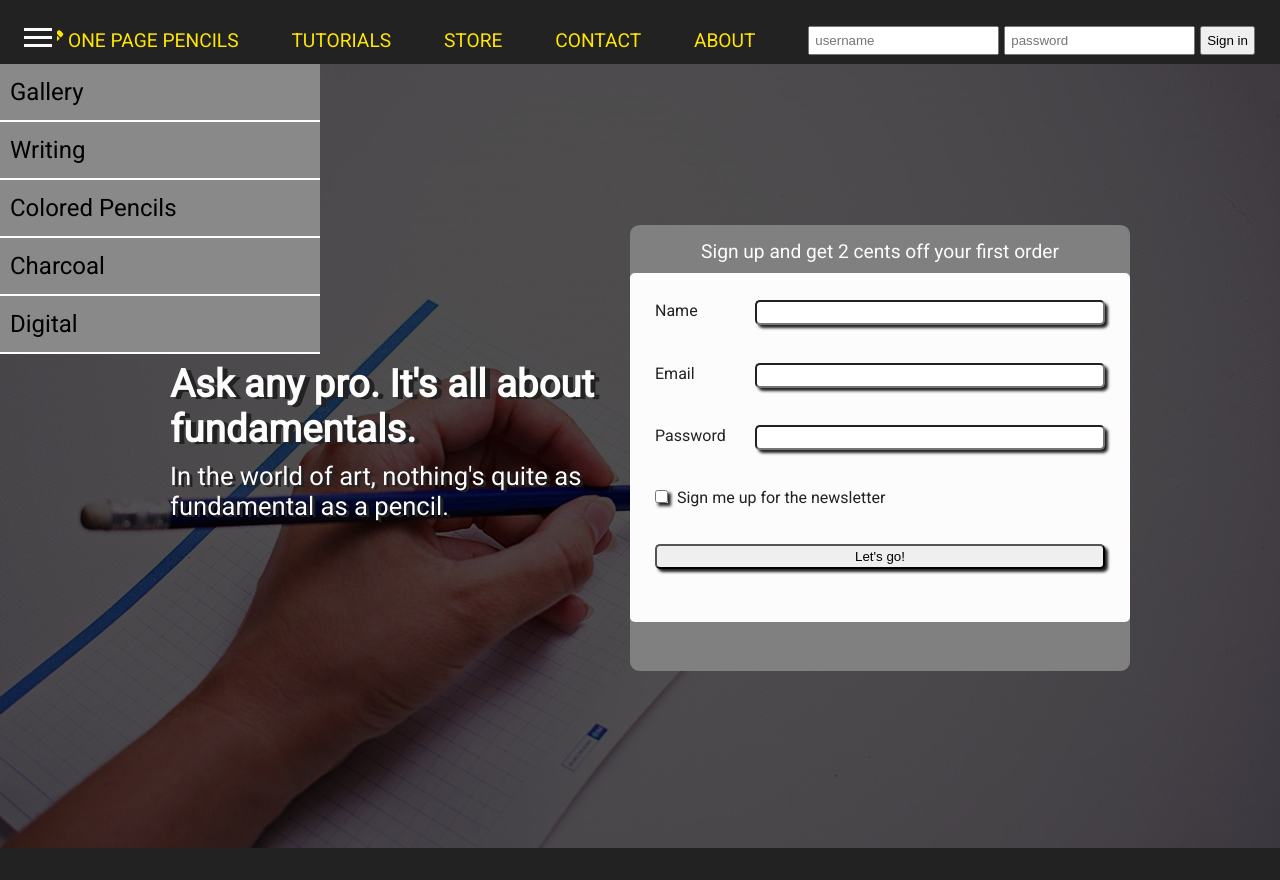
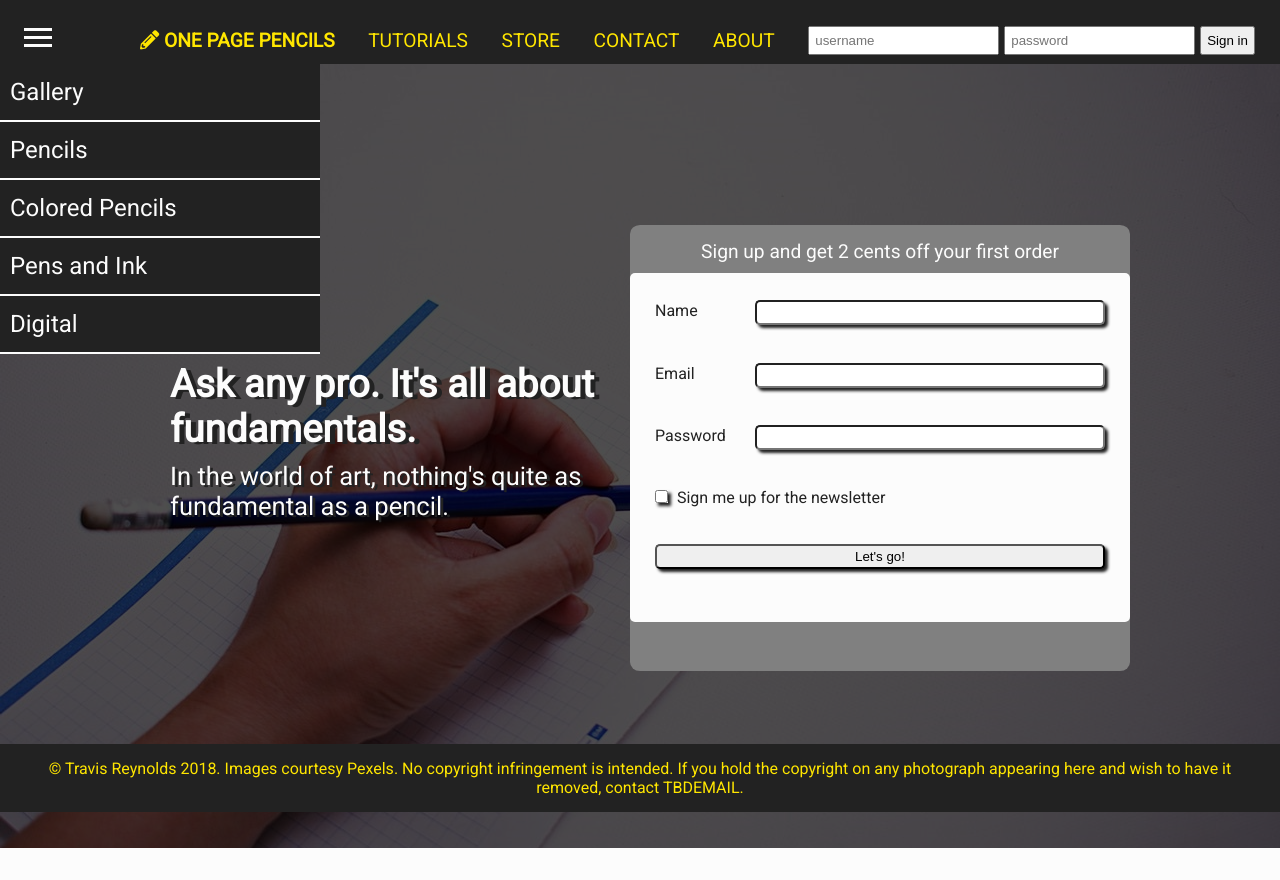
Before and after one commit to travisreynolds17/OnePagePencils, a website: page index.html in a window 1280 px wide. Both pictures are taken after a click on the element 38 px from the left and 37 px from the top of the page. After the commit the page ends 848 px from the top, so only its background shows below. Drawn offline with Linux system fonts and the light colour scheme.

Commit message:
Rebuilt into single page

```diff
--- a/index.html
+++ b/index.html
@@ -18,19 +18,19 @@
     <nav>
         <div class="slide-menu">
             <div class="item">
-                Gallery
+                <a href="#">Gallery</a>
             </div>
             <div class="item">
-                Writing
+                <a href="#">Pencils</a>
             </div>
             <div class="item">
-                Colored Pencils
+                <a href="#">Colored Pencils</a>
             </div>
             <div class="item">
-                Charcoal
+                <a href="#">Pens and Ink</a>
             </div>
             <div class="item">
-                Digital
+                <a href="#">Digital</a>
             </div>
 
         </div>
--- a/sass/main.scss
+++ b/sass/main.scss
@@ -22,14 +22,20 @@ body {
   background: $white;
   min-height: 100vh;
   margin: 0 auto;
-  overflow-x: hidden;
+  overflow: hidden;
   font-family: "Roboto", sans-serif;
 }
 
 footer {
   background: $black;
   color: $secondary-color;
-  min-height: 10vh;
+  min-height: 7vh;
+  width: 100%;
+  top: 93vh;
+  position: absolute;
+  z-index: 9994;
+  padding: 15px;
+  text-align: center;
 }
 
 a {
@@ -69,6 +75,7 @@ a {
       width: auto;
       @include easeOut;
       z-index: 9999;
+      cursor: pointer;
 
       .btn-line {
         background: $white;
@@ -91,8 +98,9 @@ a {
       margin: 5px 0;
     }
 
-    #id {
-      padding-left: 11em;
+    #home {
+      padding-left: 5em;
+      font-weight: bold;
     }
   }
 }
@@ -117,7 +125,7 @@ a {
   .item {
     display: inline-block;
     border-bottom: 2px solid $white;
-    background: darken($color: $white, $amount: 45);
+    background: $black;
     padding: 10px;
     font-size: 1.5em;
     line-height: 1.5em;
@@ -128,6 +136,10 @@ a {
       background: blue;
       color: $black;
       @include easeOut;
+    }
+
+    a {
+      color: $white;
     }
   }
 }
```
Also changed, not shown: dist/css/main.css.
